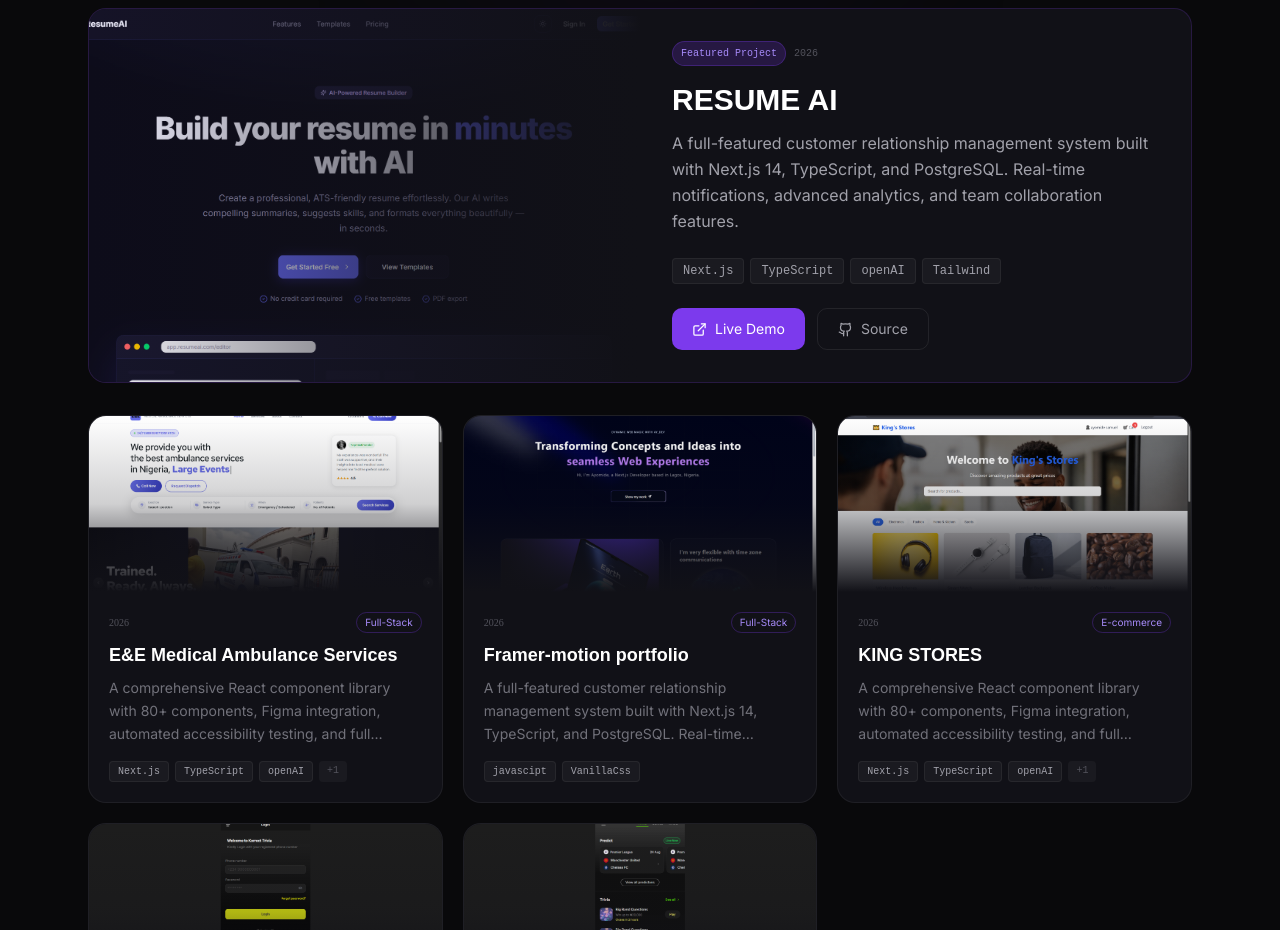
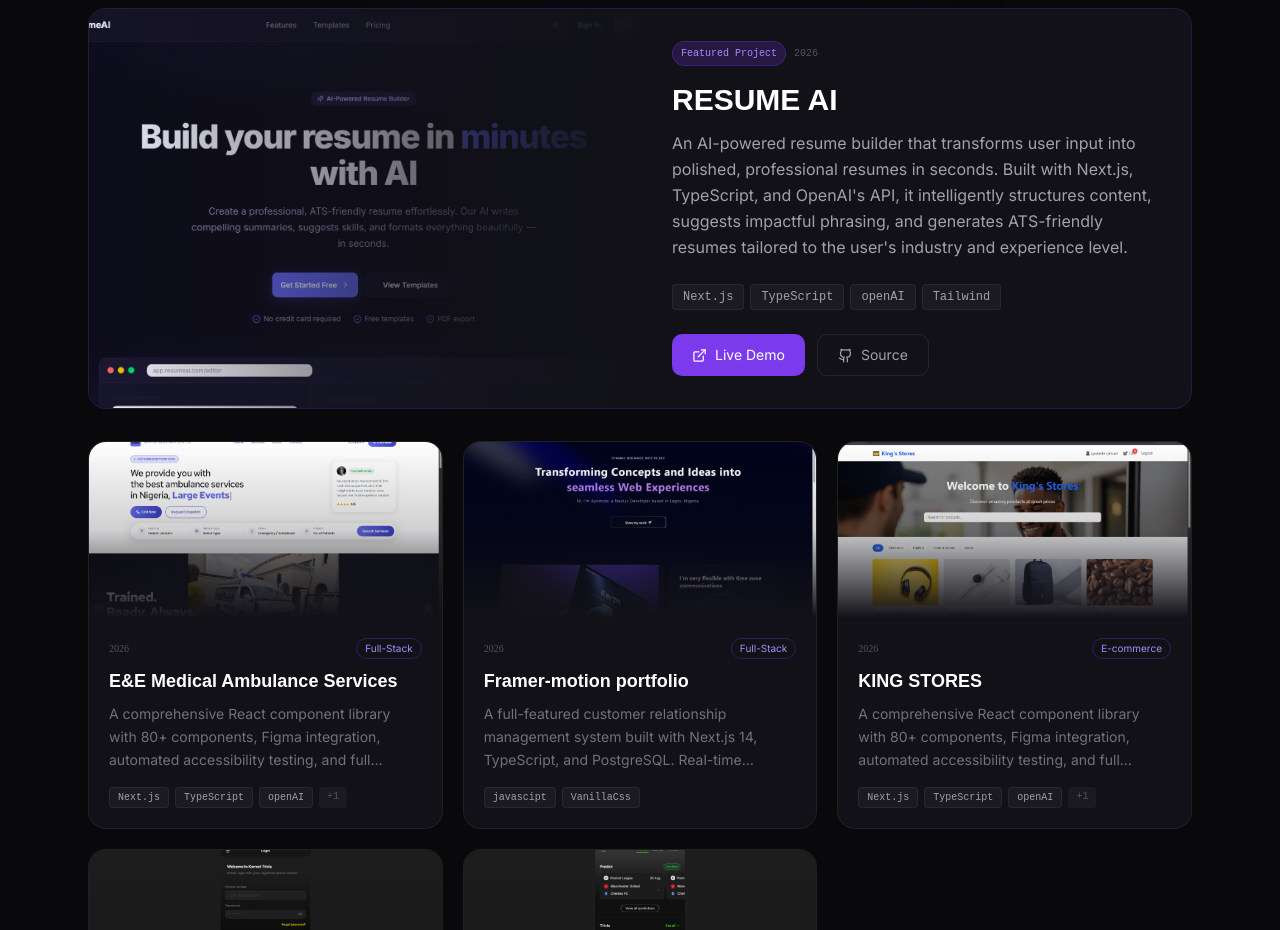
Before and after one commit to DaSpunk778/ayomideportfolio, a Next.js app: page / in a window 1280 px wide. Shown: the part 3380-4310 px from the top of the page. Built offline with nearby package versions, Linux system fonts and the light colour scheme; a web font is replaced by a local one.

Commit message:
added background music for flexing

```diff
--- a/components/Projects.tsx
+++ b/components/Projects.tsx
@@ -12,7 +12,7 @@ const projects = [
     id: 1,
     title: "RESUME AI",
     description:
-      "A full-featured customer relationship management system built with Next.js 14, TypeScript, and PostgreSQL. Real-time notifications, advanced analytics, and team collaboration features.",
+      "An AI-powered resume builder that transforms user input into polished, professional resumes in seconds. Built with Next.js, TypeScript, and OpenAI's API, it intelligently structures content, suggests impactful phrasing, and generates ATS-friendly resumes tailored to the user's industry and experience level.",
     image: "/cvcraft.png",
     tags: ["Next.js", "TypeScript", "openAI", "Tailwind"],
     category: "Full-Stack",
```
